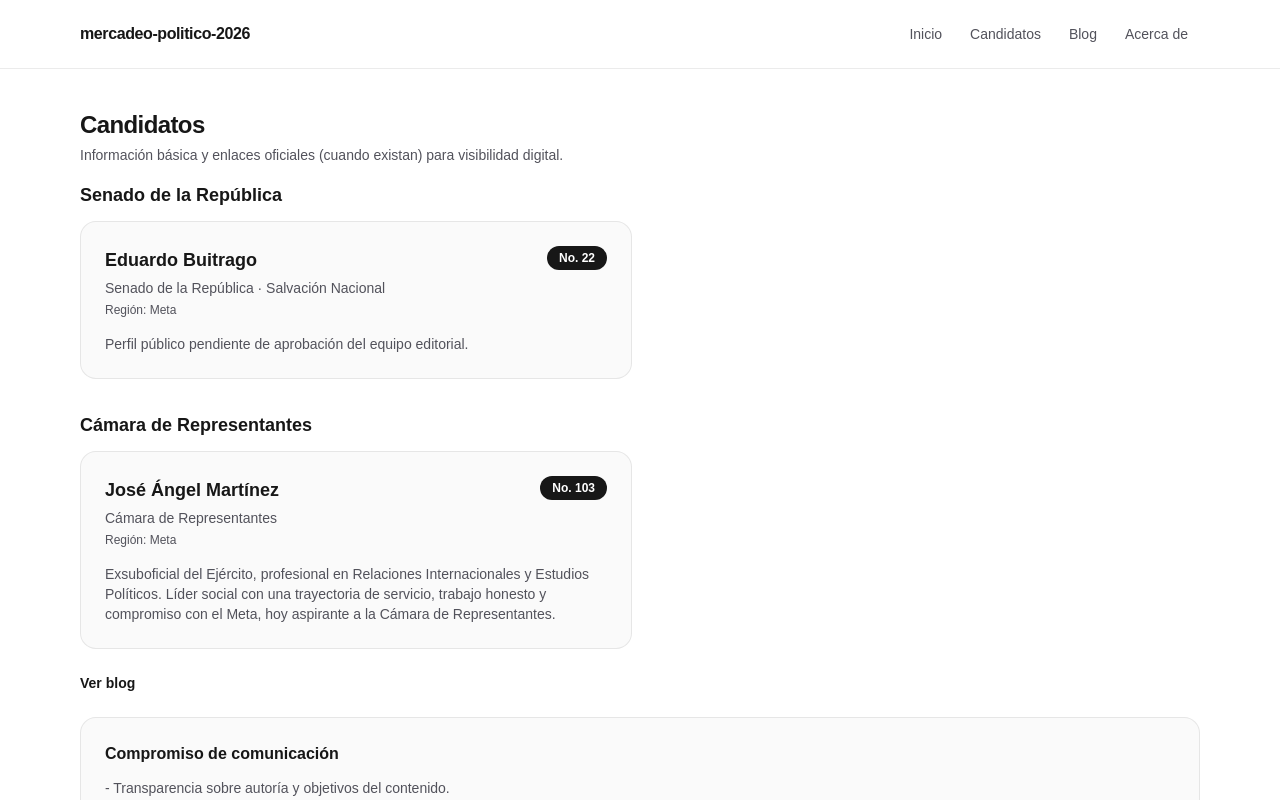
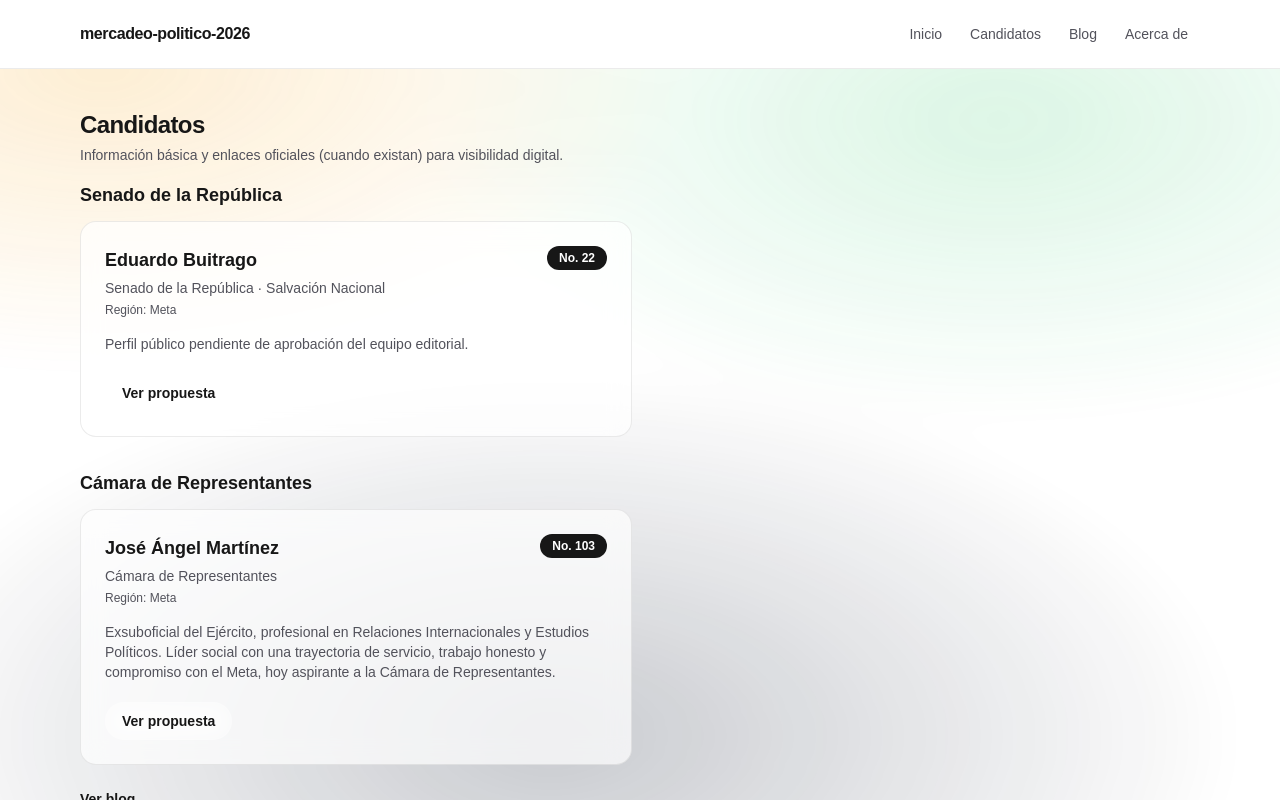
Before and after one commit to MercadeoPolitico/mercadeo-politico-2026, a Next.js app: page /candidates in a window 1280 px wide. Shown: the top 800 px of the page. Built offline with nearby package versions, Linux system fonts and the light colour scheme; no server answers.

Commit message:
UX: glass candidate cards + 'Ver propuesta' button

```diff
--- a/src/app/candidates/[slug]/page.tsx
+++ b/src/app/candidates/[slug]/page.tsx
@@ -54,7 +54,7 @@ export default async function CandidatePage({ params }: PageProps) {
           </div>
         </header>
 
-        <article className="rounded-2xl border border-border bg-surface p-6">
+        <article className="glass-card p-6">
           <h2 className="text-lg font-semibold">Biografía</h2>
           <div className="mt-3 space-y-4 text-sm text-muted">
             {paragraphs.length > 0 ? (
@@ -64,6 +64,13 @@ export default async function CandidatePage({ params }: PageProps) {
             )}
           </div>
         </article>
+
+        <article id="propuesta" className="glass-card p-6">
+          <h2 className="text-lg font-semibold">Propuesta</h2>
+          <p className="mt-3 text-sm text-muted">
+            Contenido en preparación. Se publicará únicamente después de revisión y aprobación editorial.
+          </p>
+        </article>
       </Section>
     </div>
   );
--- a/src/app/candidates/page.tsx
+++ b/src/app/candidates/page.tsx
@@ -34,6 +34,7 @@ export default function CandidatesPage() {
                   ballotNumber={c.ballotNumber}
                   shortBio={c.shortBio}
                   href={`/candidates/${c.slug}`}
+                  proposalHref={`/candidates/${c.slug}#propuesta`}
                 />
               ))}
             </div>
@@ -52,6 +53,7 @@ export default function CandidatesPage() {
                   ballotNumber={c.ballotNumber}
                   shortBio={c.shortBio}
                   href={`/candidates/${c.slug}`}
+                  proposalHref={`/candidates/${c.slug}#propuesta`}
                 />
               ))}
             </div>
--- a/src/app/page.tsx
+++ b/src/app/page.tsx
@@ -63,6 +63,7 @@ export default function Home() {
               ballotNumber={c.ballotNumber}
               shortBio={c.shortBio}
               href={`/candidates/${c.slug}`}
+              proposalHref={`/candidates/${c.slug}#propuesta`}
             />
           ))}
         </div>
--- a/src/components/CandidateCard.tsx
+++ b/src/components/CandidateCard.tsx
@@ -8,11 +8,13 @@ type Props = {
   party?: string;
   shortBio?: string;
   href?: string;
+  proposalHref?: string;
 };
 
-export function CandidateCard({ name, role, ballotNumber, region, party, shortBio, href }: Props) {
+export function CandidateCard({ name, role, ballotNumber, region, party, shortBio, href, proposalHref }: Props) {
+  const proposalLink = proposalHref ?? (href ? `${href}#propuesta` : undefined);
   return (
-    <article className="rounded-2xl border border-border bg-surface p-6">
+    <article className="glass-card p-6">
       <div className="flex items-start justify-between gap-4">
         <div className="space-y-1">
           <h3 className="text-lg font-semibold">
@@ -32,6 +34,14 @@ export function CandidateCard({ name, role, ballotNumber, region, party, shortBi
         </div>
       </div>
       {shortBio ? <p className="mt-4 text-sm text-muted">{shortBio}</p> : null}
+
+      <div className="mt-5 flex flex-col gap-2 sm:flex-row sm:items-center">
+        {proposalLink ? (
+          <Link className="glass-button w-full sm:w-auto" href={proposalLink}>
+            Ver propuesta
+          </Link>
+        ) : null}
+      </div>
     </article>
   );
 }
--- a/src/styles/globals.css
+++ b/src/styles/globals.css
@@ -38,3 +38,42 @@ body {
   color: var(--foreground);
   font-family: Arial, Helvetica, sans-serif;
 }
+
+/* Soft glass / gradients (modern, sober) */
+body::before {
+  content: "";
+  position: fixed;
+  inset: -20%;
+  z-index: -1;
+  pointer-events: none;
+  background:
+    radial-gradient(60% 50% at 20% 20%, rgba(245, 158, 11, 0.20), transparent 55%),
+    radial-gradient(55% 45% at 70% 25%, rgba(34, 197, 94, 0.18), transparent 60%),
+    radial-gradient(65% 55% at 45% 80%, rgba(15, 23, 42, 0.25), transparent 60%);
+  filter: blur(24px);
+  opacity: 0.9;
+}
+
+@layer components {
+  .glass-card {
+    @apply rounded-2xl border border-border bg-white/70 backdrop-blur-md;
+  }
+  @media (prefers-color-scheme: dark) {
+    .glass-card {
+      @apply border-white/15 bg-white/5;
+    }
+  }
+
+  .glass-button {
+    @apply inline-flex items-center justify-center rounded-full border px-4 py-2 text-sm font-semibold transition;
+    @apply border-white/15 bg-white/10 text-foreground backdrop-blur-md;
+    @apply focus-visible:outline-none focus-visible:ring-2 focus-visible:ring-amber-300/60 focus-visible:ring-offset-2 focus-visible:ring-offset-background;
+  }
+  .glass-button:hover {
+    @apply bg-white/15;
+    transform: translateY(-1px);
+  }
+  .glass-button:active {
+    transform: translateY(0);
+  }
+}
```
